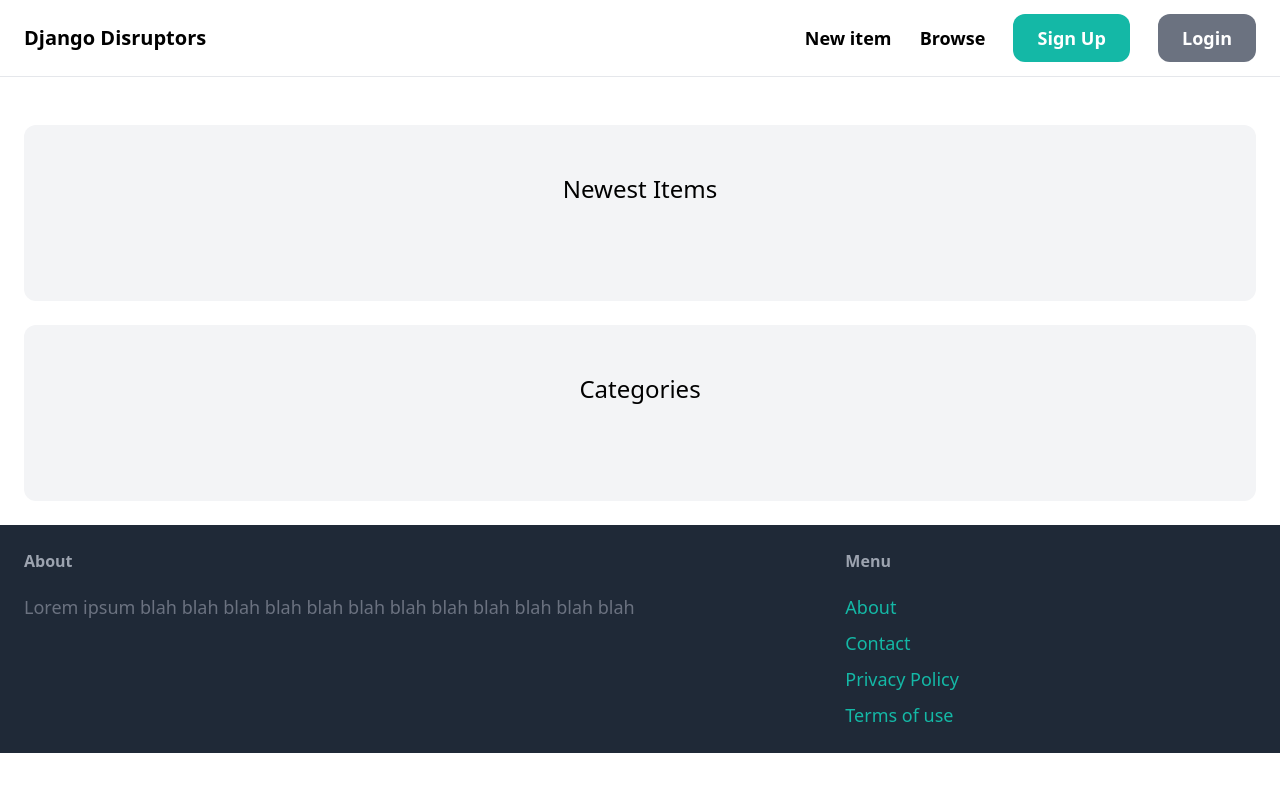
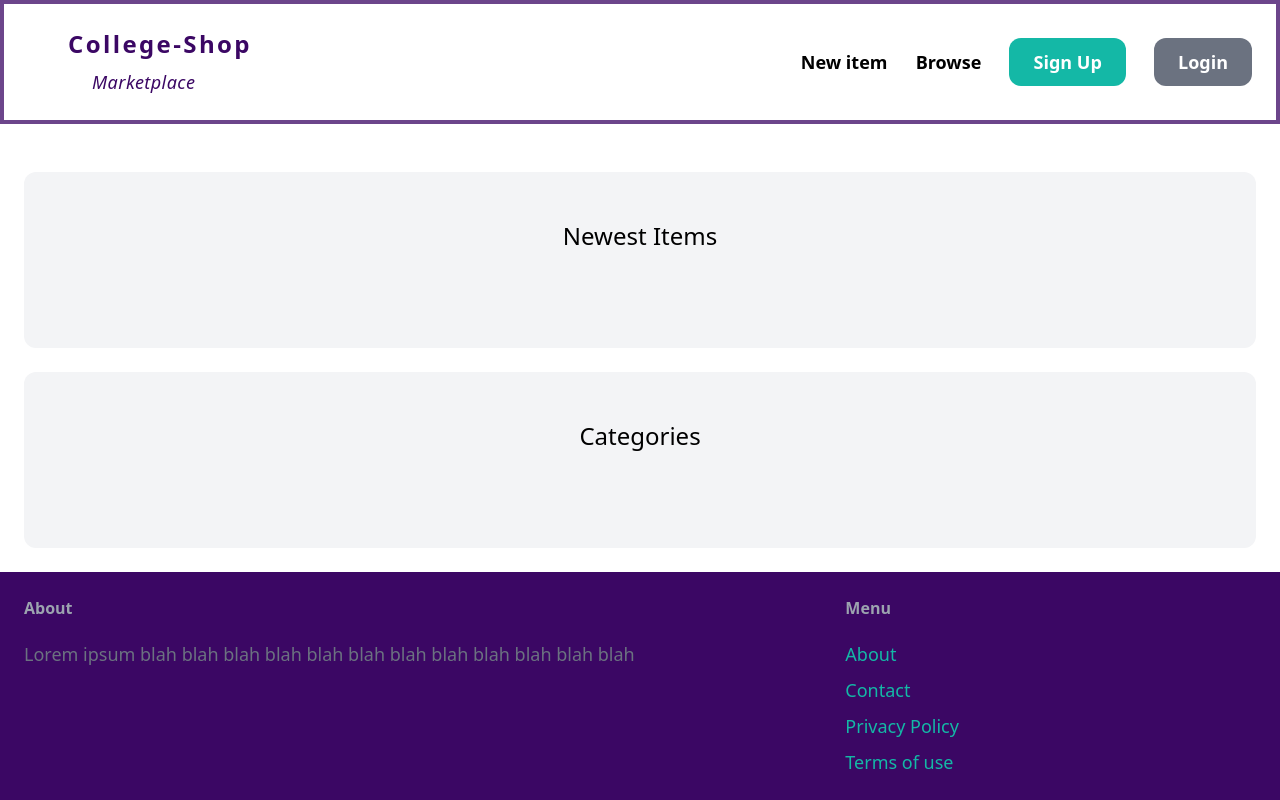
Before and after one commit to CBainCoding/DjangoDisruptors, a Django app: page / in a window 1280 px wide. Run offline with Django 4.2, Linux system fonts and the light colour scheme; data that the repository does not hold is empty; some libraries are stand-ins or nearby versions.

Commit message:
clean up windcss in base html

```diff
--- a/core/templates/core/base.html
+++ b/core/templates/core/base.html
@@ -9,8 +9,13 @@
     <title>{% block title %}{% endblock %} | Disruptor-Mart</title>
 </head>
 <body>
-    <nav class="py-6 px-6 flex justify-between items-center border-b border-gray-200">
-        <a href="/" class="text-xl font-semibold">Django Disruptors</a>
+    <nav class="py-6 px-6 flex justify-between items-center border-purple-950 border-opacity-75
+    border-4">
+
+     <div class="grid-rows-2 px-10 text-purple-950">
+        <h1 href="/" class="text-2xl mb-2 font-semibold tracking-widest" >College-Shop</h1>
+        <h2 href="/" class="text-lg font-normal italic px-6 tracking-wide" >Marketplace</h2>
+     </div>
 
         <div class="space-x-6">
             <a href="#" class="text-lg font-semibold hover:text-gray-500">New item</a>
@@ -25,7 +30,7 @@
         {% endblock %}
 
     </div>
-    <footer class="py-6 px-6  flex justify-between bg-gray-800">
+    <footer class="py-6 px-6  flex justify-between bg-purple-950">
         <div class="w-2/3 pr-10">
             <h3 class="mb-5 font-semibold text-gray-400">About</h3>
 
```
